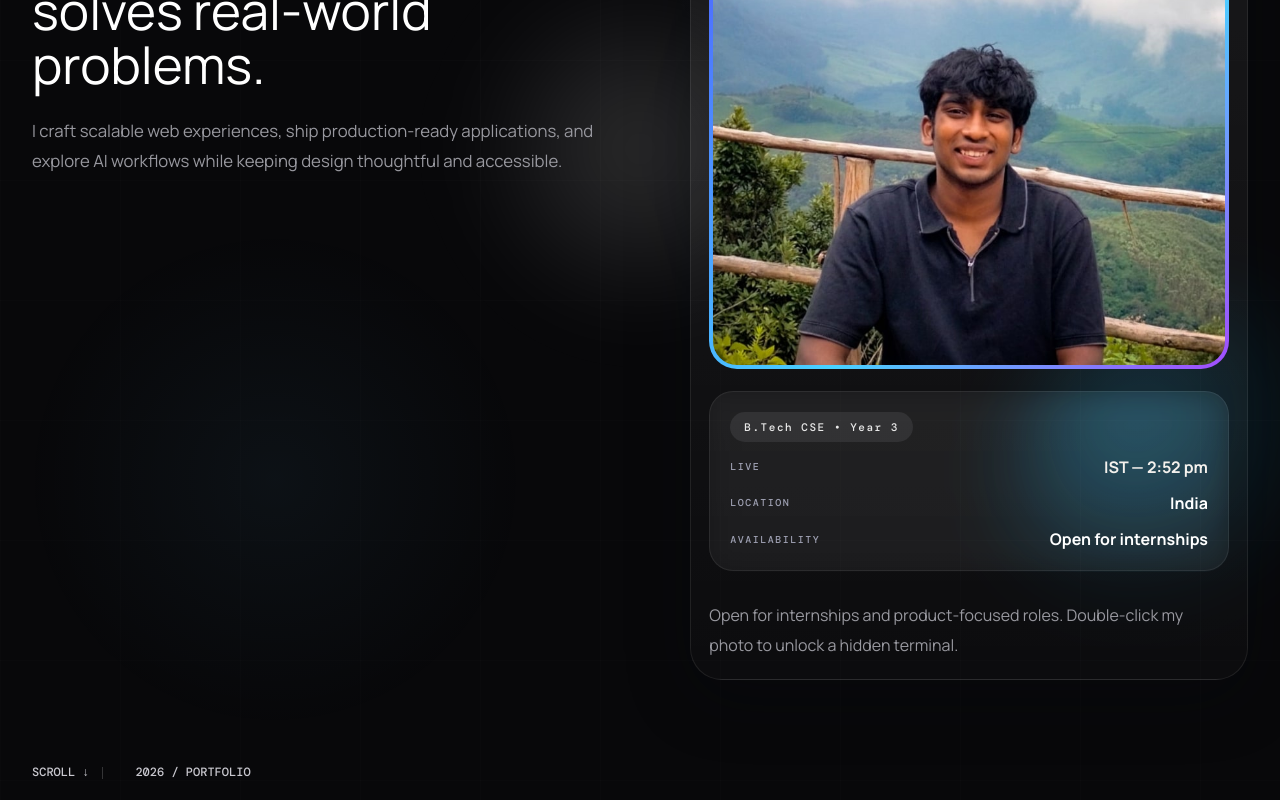
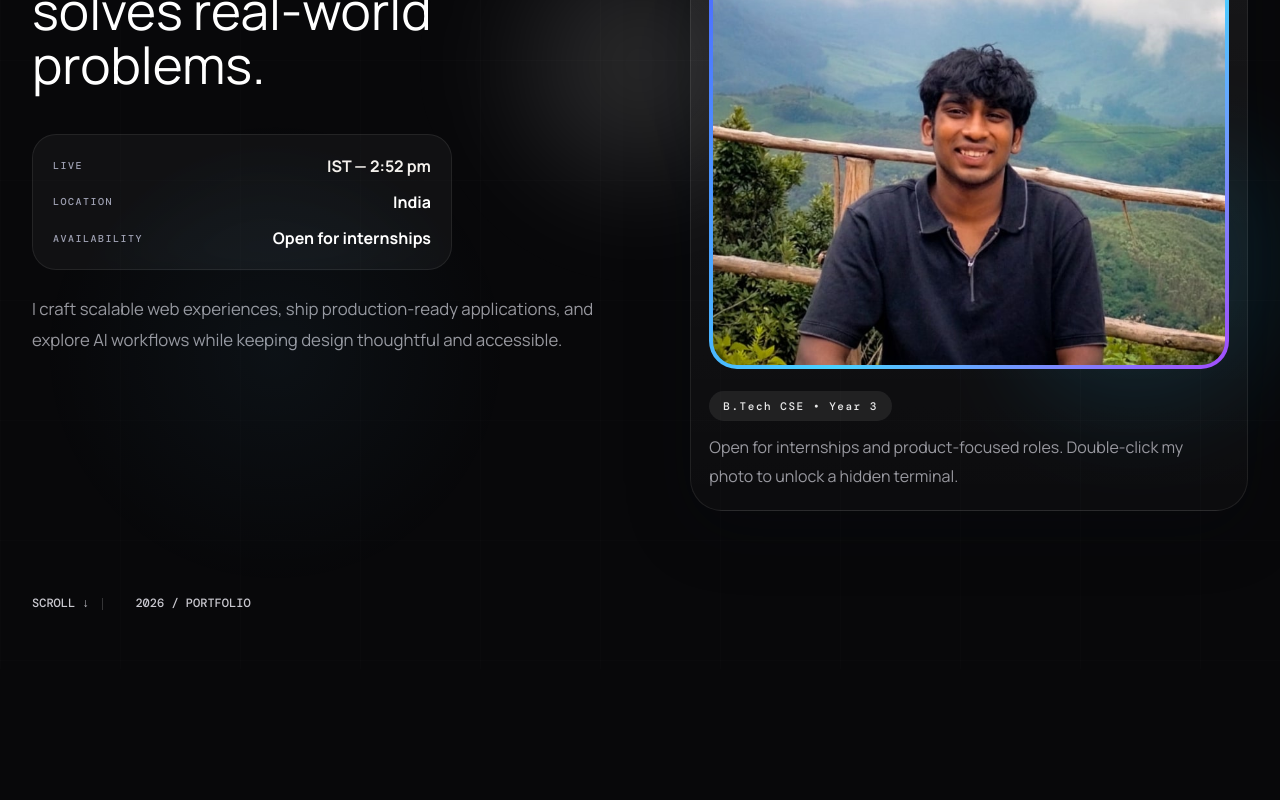
Before and after one commit to Karthik-Sriram-11/Portfolio, a React (Vite) app: page / in a window 1280 px wide. Shown: the part 540-1340 px from the top of the page. Built offline with nearby package versions, Linux system fonts and the light colour scheme; a web font is replaced by a local one.

Commit message:
Move live status panel into left-side hero copy

```diff
--- a/src/App.tsx
+++ b/src/App.tsx
@@ -145,6 +145,11 @@ function Hero({ onOpenTerminal }: { onOpenTerminal: () => void }) {
         <span className="eyebrow accent">Premium engineering for product teams</span>
         <h1>Karthikeya Sriram</h1>
         <p className="hero-tagline">Building software that solves real-world problems.</p>
+        <div className="hero-status-card hero-status-left">
+          <div className="hero-status-row"><span>Live</span><LiveTime/></div>
+          <div className="hero-status-row"><span>Location</span><strong>India</strong></div>
+          <div className="hero-status-row"><span>Availability</span><strong>Open for internships</strong></div>
+        </div>
         <p className="hero-subline">I craft scalable web experiences, ship production-ready applications, and explore AI workflows while keeping design thoughtful and accessible.</p>
       </motion.div>
       <motion.div className="hero-panel" initial={{ opacity: 0, y: 24 }} animate={{ opacity: 1, y: 0 }} transition={{ delay: .15, duration: .9, ease: 'easeOut' }}>
@@ -160,12 +165,7 @@ function Hero({ onOpenTerminal }: { onOpenTerminal: () => void }) {
             <img className="profile-photo" src="/profile.jpeg" alt="Karthikeya Sriram" onDoubleClick={onOpenTerminal} />
           </div>
           <div className="profile-details">
-            <div className="hero-status-card">
-              <span className="status-pill">B.Tech CSE • Year 3</span>
-              <div className="hero-status-row"><span>Live</span><LiveTime/></div>
-              <div className="hero-status-row"><span>Location</span><strong>India</strong></div>
-              <div className="hero-status-row"><span>Availability</span><strong>Open for internships</strong></div>
-            </div>
+            <span className="status-pill">B.Tech CSE • Year 3</span>
             <p>Open for internships and product-focused roles. Double-click my photo to unlock a hidden terminal.</p>
           </div>
         </motion.div>
```
Also changed, not shown: src/styles.css.
